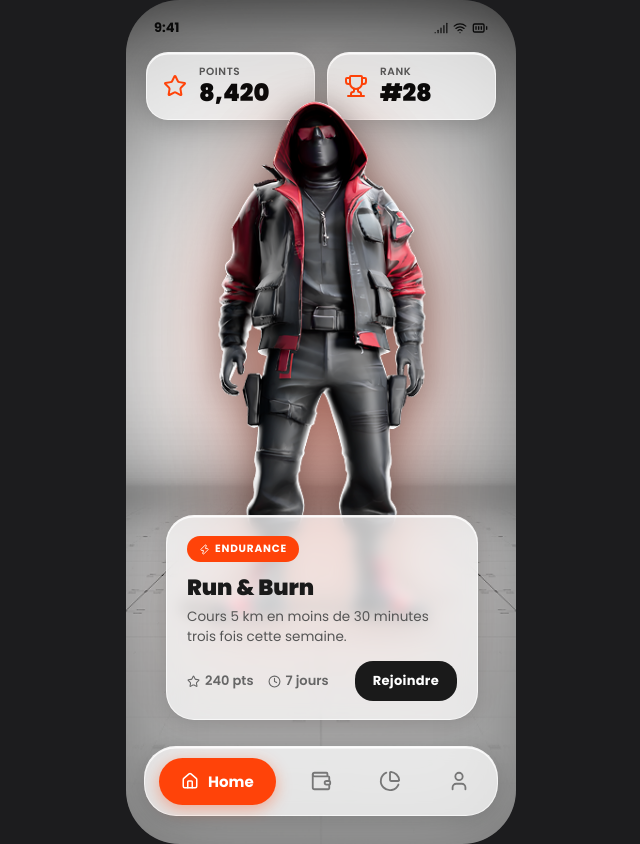
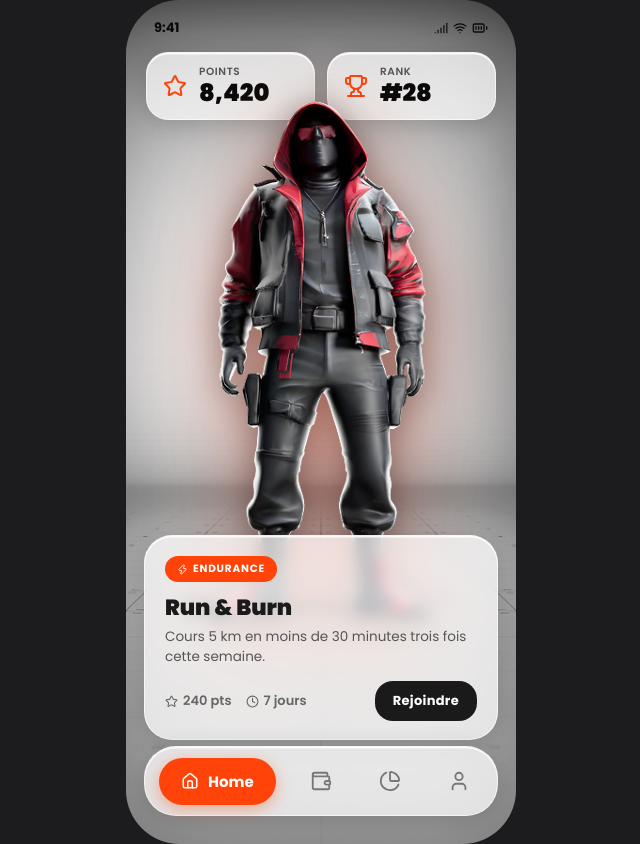
Before and after one commit to BenRoseH/vitae, a React (Vite) app: page / in a window 1280 px wide. Shown: the whole page, without its empty margins (319-959 px from the left). Built offline with nearby package versions, Linux system fonts and the light colour scheme.

Commit message:
Home: quest-sheet pleine largeur alignée avec navbar

```diff
--- a/src/screens/Home.css
+++ b/src/screens/Home.css
@@ -25,11 +25,9 @@
 .quest-sheet {
   position: absolute;
   z-index: 30;
-  left: 16px;
-  right: 16px;
+  left: 18px;
+  right: 18px;
   bottom: 104px;
-  border-radius: 28px;
-  padding: 22px 22px 20px 24px;
 }
 
 .qs-title {
```
